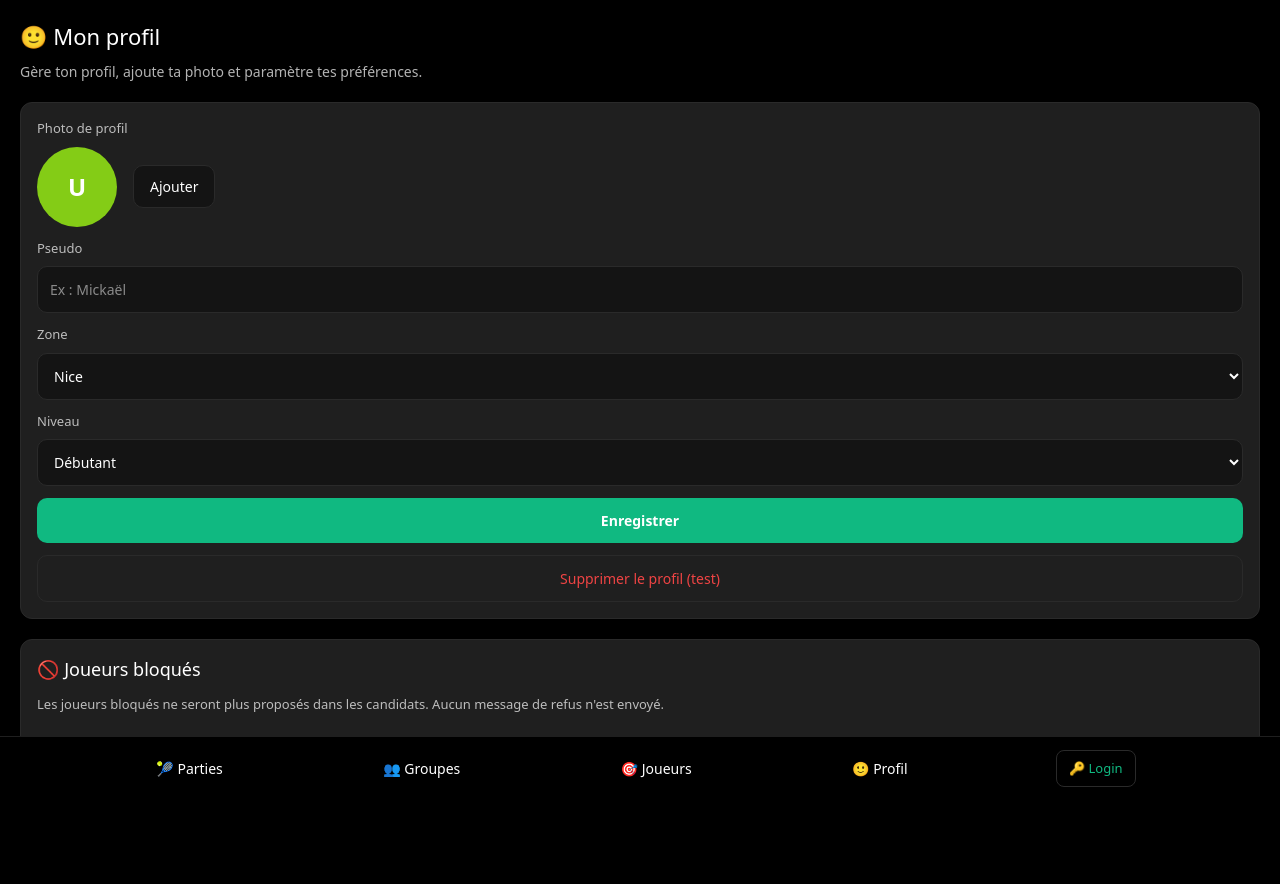
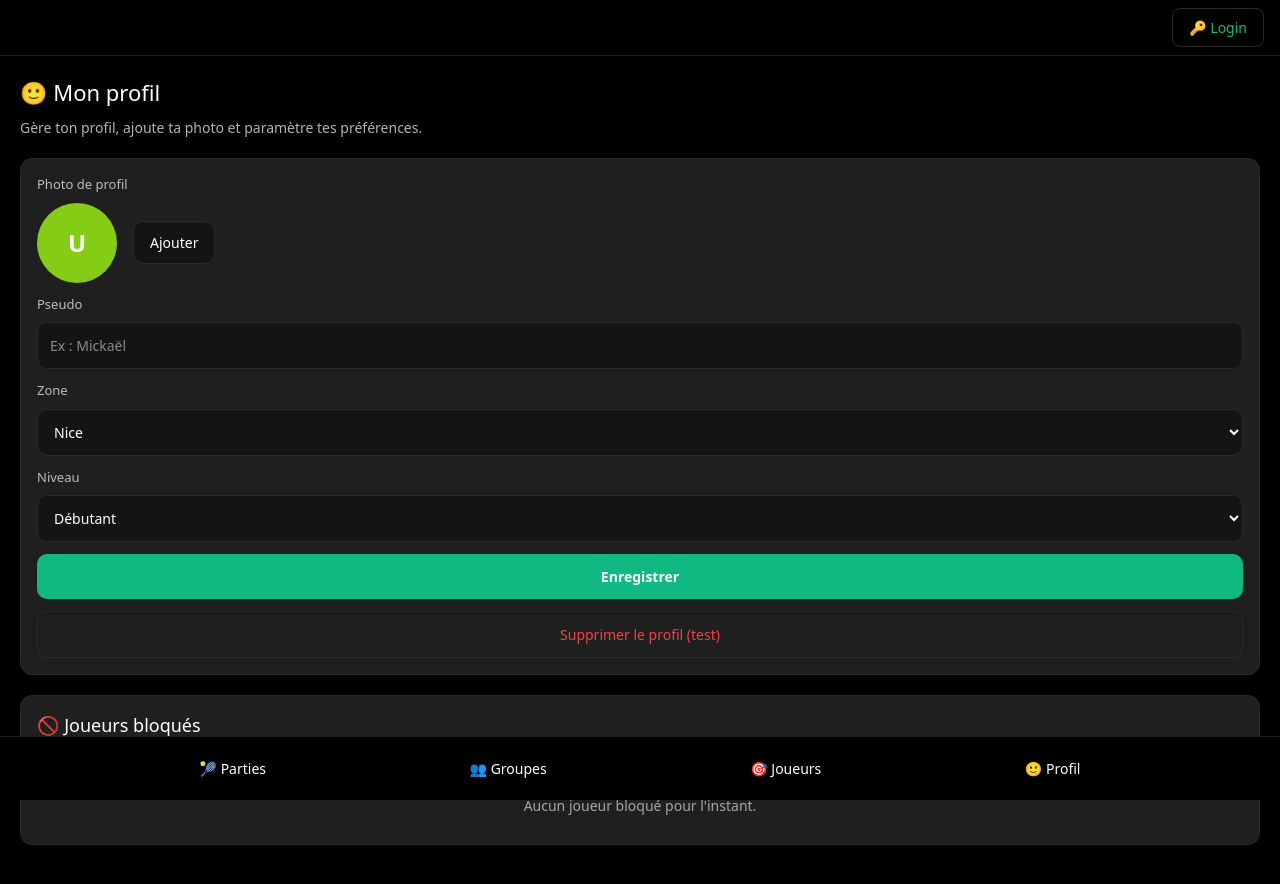
Before and after one commit to mikalopez06100-lab/padelmatch, a Next.js app: page /profil in a window 1280 px wide. Shown: the top 884 px of the page. Built offline with nearby package versions, Linux system fonts and the light colour scheme.

Commit message:
Header avec logo et bouton login/logout en haut Ã  droite - Logo ajoutÃ© sur page d'accueil et dans header

```diff
--- a/app/auth-button.tsx
+++ b/app/auth-button.tsx
@@ -46,24 +46,26 @@ export function AuthButton() {
     router.push("/");
   }
 
-  // Ne pas afficher sur la page d'accueil
-  if (pathname === "/") {
-    return null;
-  }
-
   if (isLoggedIn) {
     return (
       <button
         onClick={handleLogout}
         style={{
-          padding: "8px 12px",
+          padding: "8px 16px",
           borderRadius: 8,
           border: "1px solid #2a2a2a",
           background: "transparent",
           color: "#ef4444",
-          fontSize: 13,
+          fontSize: 14,
           cursor: "pointer",
           fontWeight: 500,
+          transition: "background 0.2s",
+        }}
+        onMouseEnter={(e) => {
+          e.currentTarget.style.background = "#1f1f1f";
+        }}
+        onMouseLeave={(e) => {
+          e.currentTarget.style.background = "transparent";
         }}
       >
         🚪 Logout
@@ -75,14 +77,21 @@ export function AuthButton() {
     <button
       onClick={handleLogin}
       style={{
-        padding: "8px 12px",
+        padding: "8px 16px",
         borderRadius: 8,
         border: "1px solid #2a2a2a",
         background: "transparent",
         color: "#10b981",
-        fontSize: 13,
+        fontSize: 14,
         cursor: "pointer",
         fontWeight: 500,
+        transition: "background 0.2s",
+      }}
+      onMouseEnter={(e) => {
+        e.currentTarget.style.background = "#1f1f1f";
+      }}
+      onMouseLeave={(e) => {
+        e.currentTarget.style.background = "transparent";
       }}
     >
       🔑 Login
--- /dev/null
+++ b/app/header.tsx
@@ -0,0 +1,36 @@
+"use client";
+
+import { AuthButton } from "./auth-button";
+
+export function Header() {
+  return (
+    <header
+      style={{
+        position: "fixed",
+        top: 0,
+        left: 0,
+        right: 0,
+        height: 56,
+        borderBottom: "1px solid #1f1f1f",
+        background: "#000",
+        display: "flex",
+        alignItems: "center",
+        justifyContent: "space-between",
+        padding: "0 16px",
+        zIndex: 100,
+      }}
+    >
+      <div style={{ flex: 1 }} />
+      <div
+        style={{
+          display: "flex",
+          alignItems: "center",
+          justifyContent: "flex-end",
+          flex: 1,
+        }}
+      >
+        <AuthButton />
+      </div>
+    </header>
+  );
+}
--- a/app/layout.tsx
+++ b/app/layout.tsx
@@ -3,6 +3,7 @@ import Link from "next/link";
 import "./globals.css";
 import { PWARegister } from "./pwa-register";
 import { AuthButton } from "./auth-button";
+import { Header } from "./header";
 
 export const metadata: Metadata = {
   title: "PadelMatch",
@@ -18,7 +19,8 @@ export default function RootLayout({
     <html lang="fr">
       <body style={{ margin: 0, fontFamily: "system-ui", background: "#000" }}>
         <PWARegister />
-        <div style={{ paddingBottom: 72 }}>{children}</div>
+        <Header />
+        <div style={{ paddingTop: 56, paddingBottom: 72 }}>{children}</div>
 
         <nav
           style={{
@@ -84,7 +86,6 @@ export default function RootLayout({
           >
             🙂 Profil
           </Link>
-          <AuthButton />
         </nav>
       </body>
     </html>
--- /dev/null
+++ b/app/logo.tsx
@@ -0,0 +1,84 @@
+"use client";
+
+interface LogoProps {
+  size?: "small" | "medium" | "large";
+  showTagline?: boolean;
+}
+
+export function Logo({ size = "medium", showTagline = false }: LogoProps) {
+  const sizes = {
+    small: { fontSize: 24, iconSize: 32, taglineSize: 12 },
+    medium: { fontSize: 32, iconSize: 40, taglineSize: 14 },
+    large: { fontSize: 48, iconSize: 56, taglineSize: 16 },
+  };
+
+  const config = sizes[size];
+
+  return (
+    <div
+      style={{
+        display: "flex",
+        flexDirection: "column",
+        alignItems: "center",
+        gap: 4,
+      }}
+    >
+      <div
+        style={{
+          display: "flex",
+          alignItems: "center",
+          gap: 8,
+        }}
+      >
+        <span
+          style={{
+            fontSize: config.iconSize,
+            lineHeight: 1,
+          }}
+        >
+          🎾
+        </span>
+        <div
+          style={{
+            display: "flex",
+            flexDirection: "column",
+            lineHeight: 1.1,
+          }}
+        >
+          <span
+            style={{
+              fontSize: config.fontSize,
+              fontWeight: 700,
+              color: "#1e40af",
+              letterSpacing: -0.5,
+            }}
+          >
+            PÁDEL
+          </span>
+          <span
+            style={{
+              fontSize: config.fontSize * 0.9,
+              fontWeight: 700,
+              color: "#3b82f6",
+              letterSpacing: -0.3,
+            }}
+          >
+            MATCH
+          </span>
+        </div>
+      </div>
+      {showTagline && (
+        <span
+          style={{
+            fontSize: config.taglineSize,
+            color: "#6b7280",
+            fontWeight: 400,
+            marginTop: 2,
+          }}
+        >
+          Organise your game.
+        </span>
+      )}
+    </div>
+  );
+}
--- a/app/page.tsx
+++ b/app/page.tsx
@@ -4,6 +4,7 @@ import { useEffect, useState } from "react";
 import { useRouter } from "next/navigation";
 import type { Zone, Niveau } from "@/lib/types";
 import { authenticate, createProfil, emailExists, loadCurrentProfil } from "@/lib/data/auth";
+import { Logo } from "./logo";
 
 const ZONES: Zone[] = ["Nice", "Antibes", "Cagnes-sur-Mer", "Cannes", "Monaco", "Menton", "Autre"];
 const NIVEAUX: Niveau[] = ["Débutant", "Intermédiaire", "Confirmé", "Compétitif"];
```
